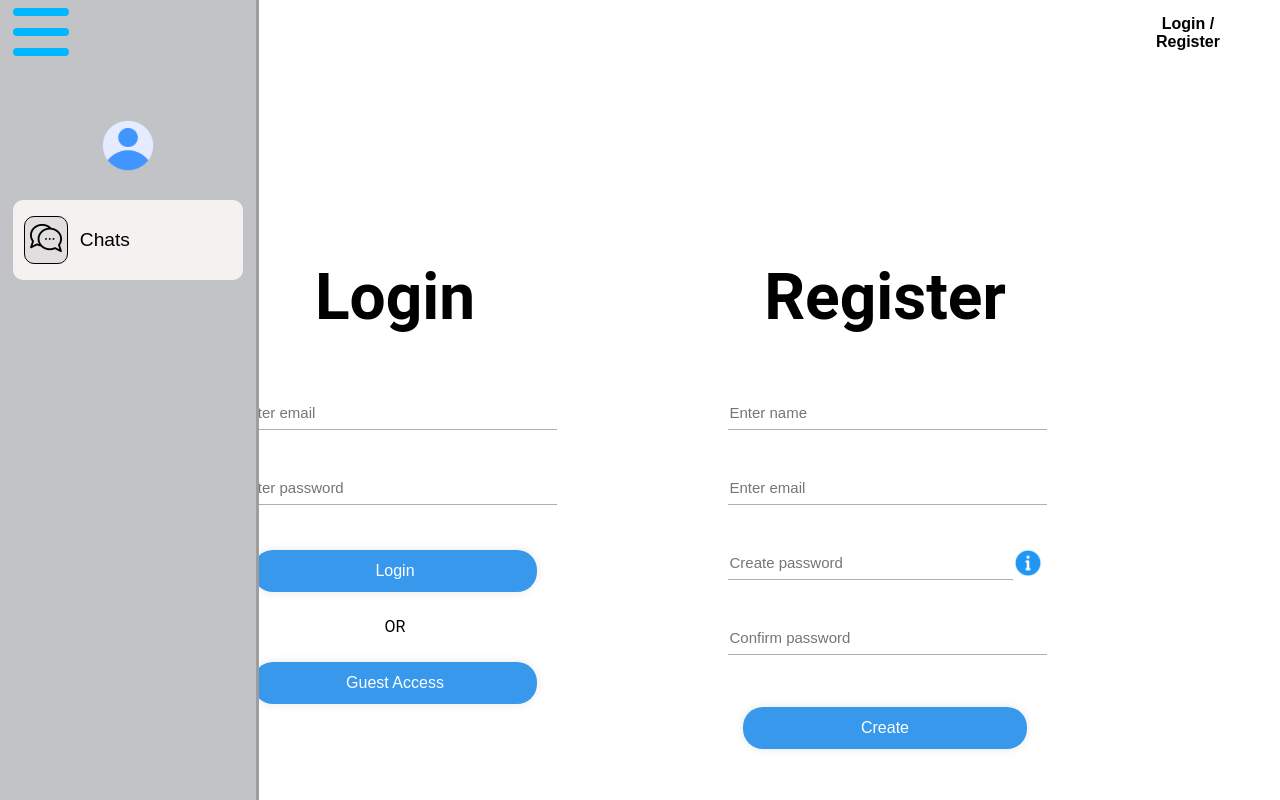
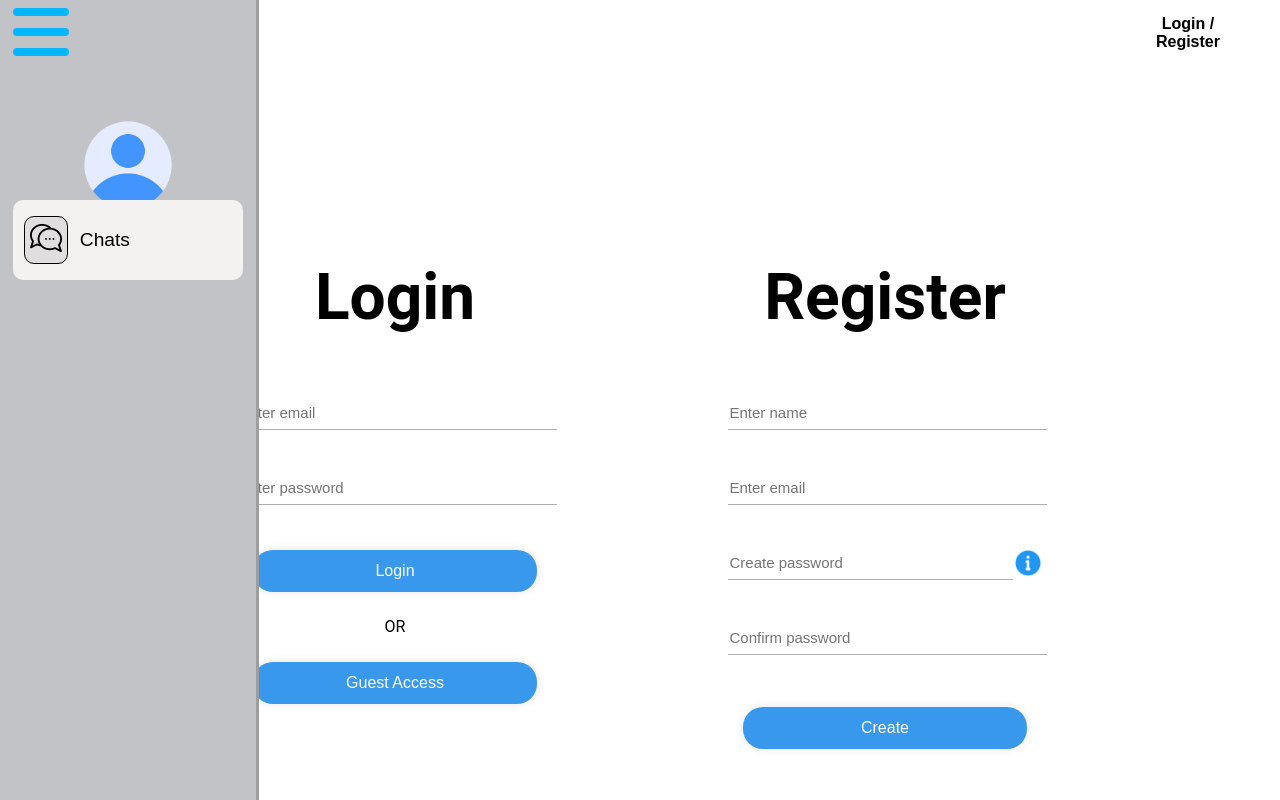
Before and after one commit to bpun1p/MERN-Chat-App, a React (Vite) app in the folder client/: page /access in a window 1280 px wide. Built offline with nearby package versions, Linux system fonts and the light colour scheme; no server answers.

Commit message:
set max-min width for profile icon

```diff
--- a/client/src/components/menu/Menu.css
+++ b/client/src/components/menu/Menu.css
@@ -46,7 +46,9 @@ nav {
 }
 
 #profile-image {
-  width: 20%;
+  width: 35%;
+  min-width: 90px;
+  max-width: 110px;
   height: auto;
 }
 
```
